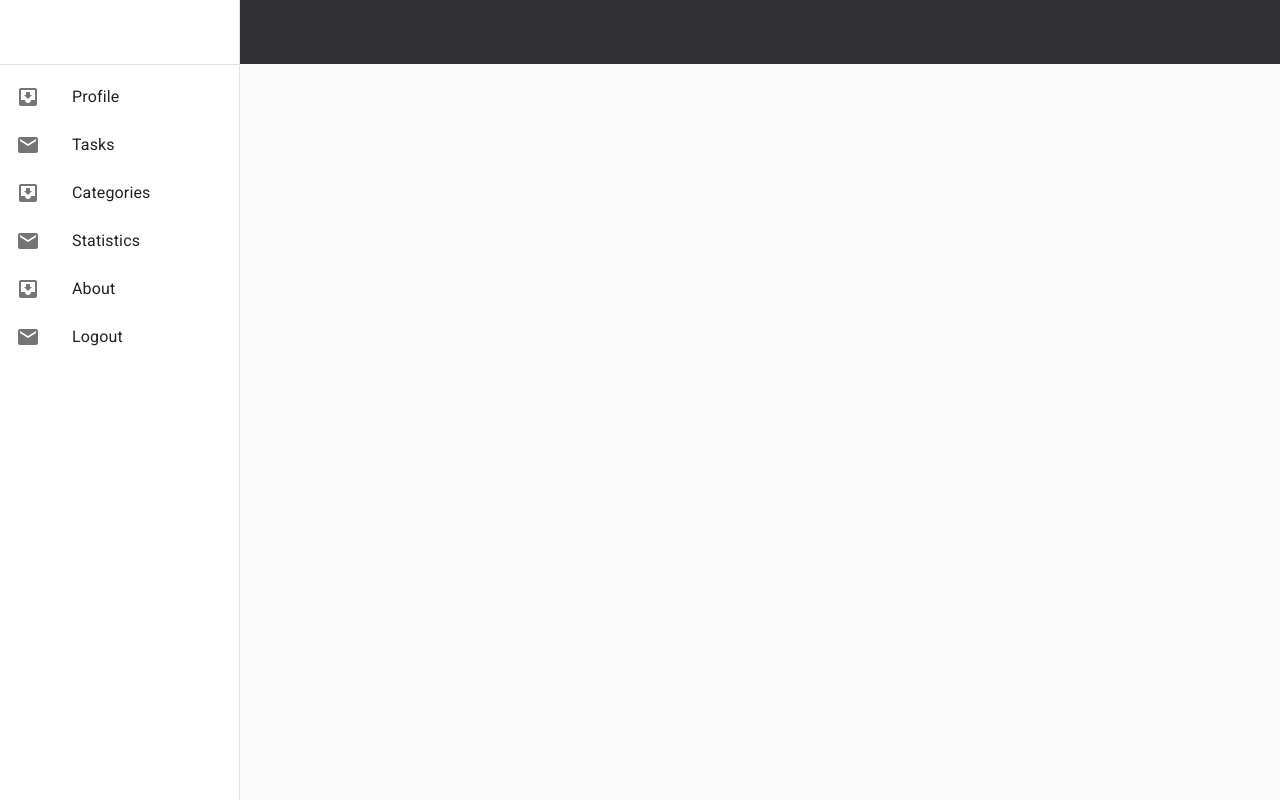
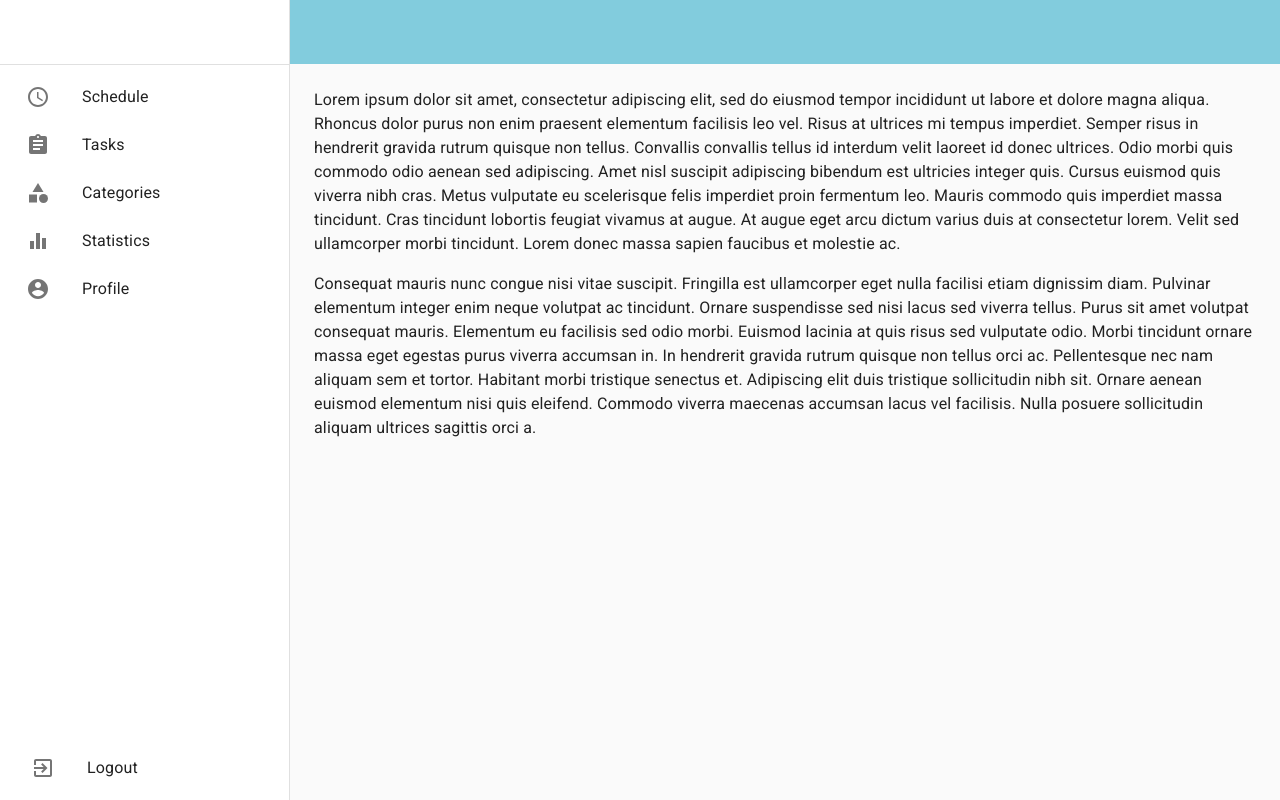
Before and after one commit to fjende/projektapp, a React (Create React App) app: page /home in a window 1280 px wide. Built offline with nearby package versions, Linux system fonts and the light colour scheme.

Commit message:
Added Nav Icons and Lables

```diff
--- a/src/components/App/App.jsx
+++ b/src/components/App/App.jsx
@@ -2,6 +2,7 @@ import React, { Component } from 'react';
 import Login from '../Pages/Login/Login';
 import Register from '../Pages/Login/Register';
 import Home from '../Pages/Home/Home';
+import Profile from '../Pages/Profile/Profile';
 import { BrowserRouter as Router, Switch, Route } from 'react-router-dom'
 import { createMuiTheme } from '@material-ui/core/styles'
 import { ThemeProvider } from '@material-ui/styles';
@@ -29,6 +30,7 @@ export class App extends Component {
             <Route path="/" exact component={Login} />
             <Route path="/register" component={Register} />
             <Route path="/home" exact component={Home} />
+            <Route path="/profile" exact component={Profile} />
           </Switch>
         </Router>
       </ThemeProvider>
--- a/src/components/Pages/Home/Home.jsx
+++ b/src/components/Pages/Home/Home.jsx
@@ -15,11 +15,20 @@ import MailIcon from '@material-ui/icons/Mail';
 import MenuIcon from '@material-ui/icons/Menu';
 import Toolbar from '@material-ui/core/Toolbar';
 import Typography from '@material-ui/core/Typography';
+import Link from '@material-ui/core/Link'
+import Profile from '../Profile/Profile';
+import AccountCircleIcon from '@material-ui/icons/AccountCircle';
+import ExitToAppIcon from '@material-ui/icons/ExitToApp';
+import AssignmentIcon from '@material-ui/icons/Assignment';
+import CategoryIcon from '@material-ui/icons/Category';
+import EqualizerIcon from '@material-ui/icons/Equalizer';
+import ScheduleIcon from '@material-ui/icons/Schedule';
+
 import { fade, makeStyles, useTheme } from '@material-ui/core/styles';
 import SearchIcon from '@material-ui/icons/Search';
 import InputBase from '@material-ui/core/InputBase';
 
-const drawerWidth = 240;
+const drawerWidth = 290;
 
 const useStyles = makeStyles(theme => ({
     root: {
@@ -47,6 +56,7 @@ const useStyles = makeStyles(theme => ({
     toolbar: theme.mixins.toolbar,
     drawerPaper: {
         width: drawerWidth,
+
     },
     content: {
         flexGrow: 1,
@@ -105,21 +115,59 @@ function Home(props) {
         <div>
             <div className={classes.toolbar} />
             <Divider />
-            <List>
-                {['Profile', 'Tasks', 'Categories', 'Statistics', 'About', 'Logout'].map((text, index) => (
-                    <ListItem button key={text}>
-                        <ListItemIcon>{index % 2 === 0 ? <InboxIcon /> : <MailIcon />}</ListItemIcon>
-                        <ListItemText primary={text} />
-                    </ListItem>
-                ))}
+            <List style={{ marginLeft: 10 }}>
+
+                <ListItem button component="a" key='Schedule' href="/home">
+
+                    <ListItemIcon><ScheduleIcon /></ListItemIcon>
+                    <ListItemText primary='Schedule' />
+
+                </ListItem>
+
+                <ListItem button component="a" key='Tasks' href="/tasks">
+
+                    <ListItemIcon><AssignmentIcon /></ListItemIcon>
+                    <ListItemText primary='Tasks' />
+
+                </ListItem>
+                <ListItem button component="a" key='Categories' href="/categories">
+
+                    <ListItemIcon><CategoryIcon /></ListItemIcon>
+                    <ListItemText primary='Categories' />
+
+                </ListItem>
+
+                <ListItem button component="a" key='Statistics' href="/statistics">
+
+                    <ListItemIcon><EqualizerIcon /></ListItemIcon>
+                    <ListItemText primary='Statistics' />
+
+                </ListItem>
+                <ListItem button component="a" key='Profile' href="/profile">
+
+                    <ListItemIcon><AccountCircleIcon /></ListItemIcon>
+                    <ListItemText primary='Profile' />
+
+                </ListItem>
             </List>
-        </div>
+            <List style={{ position: 'absolute', bottom: 0, marginLeft: 15 }}>
+                <ListItem button component="a" key='Logout' href="/Logout" >
+
+                    <ListItemIcon><ExitToAppIcon /></ListItemIcon>
+                    <ListItemText primary='Logout' />
+
+                </ListItem>
+
+
+            </List>
+
+        </div >
     );
 
     return (
         <div className={classes.root}>
             <CssBaseline />
-            <AppBar position="fixed" className={classes.appBar} color='secondary'>
+            <AppBar position="fixed" className={classes.appBar} >
 
                 <Toolbar>
                     <IconButton
@@ -160,14 +208,13 @@ function Home(props) {
                         }}
                         variant="permanent"
                         open
+                        container={container}
                     >
                         {drawer}
                     </Drawer>
                 </Hidden>
             </nav>
-            <main className={classes.content}>
-
-            </main>
+            <Profile />
         </div >
     );
 }
--- /dev/null
+++ b/src/components/Pages/Profile/Profile.jsx
@@ -0,0 +1,90 @@
+import React from "react";
+import Avatar from '@material-ui/core/Avatar';
+import Button from '@material-ui/core/Button';
+import CssBaseline from '@material-ui/core/CssBaseline';
+import TextField from '@material-ui/core/TextField';
+import FormControlLabel from '@material-ui/core/FormControlLabel';
+import Link from '@material-ui/core/Link';
+import Grid from '@material-ui/core/Grid';
+import Box from '@material-ui/core/Box';
+import { makeStyles } from '@material-ui/core/styles';
+import Container from '@material-ui/core/Container';
+import Home from '../Home/Home';
+import Typography from '@material-ui/core/Typography';
+
+const drawerWidth = 240;
+const useStyles = makeStyles(theme => ({
+    paper: {
+        marginTop: theme.spacing(8),
+        display: 'flex',
+        flexDirection: 'column',
+        alignItems: 'center',
+    },
+    avatar: {
+        margin: theme.spacing(1),
+        backgroundColor: theme.palette.secondary.main,
+    },
+    form: {
+        width: '100%', // Fix IE 11 issue.
+        marginTop: theme.spacing(1),
+    },
+    submit: {
+        margin: theme.spacing(3, 0, 2),
+    },
+    content: {
+        flexGrow: 1,
+        padding: theme.spacing(3),
+    },
+    toolbar: theme.mixins.toolbar,
+    drawerPaper: {
+        width: drawerWidth,
+    },
+    content: {
+        flexGrow: 1,
+        padding: theme.spacing(3),
+    }
+}));
+
+
+
+export default function Login() {
+
+
+
+    const classes = useStyles();
+
+    return (
+        <div>
+            <div>
+                <main className={classes.content}>
+                    <div className={classes.toolbar} />
+                    <Typography paragraph>
+                        Lorem ipsum dolor sit amet, consectetur adipiscing elit, sed do eiusmod tempor incididunt
+                        ut labore et dolore magna aliqua. Rhoncus dolor purus non enim praesent elementum
+                        facilisis leo vel. Risus at ultrices mi tempus imperdiet. Semper risus in hendrerit
+                        gravida rutrum quisque non tellus. Convallis convallis tellus id interdum velit laoreet id
+                        donec ultrices. Odio morbi quis commodo odio aenean sed adipiscing. Amet nisl suscipit
+                        adipiscing bibendum est ultricies integer quis. Cursus euismod quis viverra nibh cras.
+                        Metus vulputate eu scelerisque felis imperdiet proin fermentum leo. Mauris commodo quis
+                        imperdiet massa tincidunt. Cras tincidunt lobortis feugiat vivamus at augue. At augue eget
+                        arcu dictum varius duis at consectetur lorem. Velit sed ullamcorper morbi tincidunt. Lorem
+                        donec massa sapien faucibus et molestie ac.
+        </Typography>
+                    <Typography paragraph>
+                        Consequat mauris nunc congue nisi vitae suscipit. Fringilla est ullamcorper eget nulla
+                        facilisi etiam dignissim diam. Pulvinar elementum integer enim neque volutpat ac
+                        tincidunt. Ornare suspendisse sed nisi lacus sed viverra tellus. Purus sit amet volutpat
+                        consequat mauris. Elementum eu facilisis sed odio morbi. Euismod lacinia at quis risus sed
+                        vulputate odio. Morbi tincidunt ornare massa eget egestas purus viverra accumsan in. In
+                        hendrerit gravida rutrum quisque non tellus orci ac. Pellentesque nec nam aliquam sem et
+                        tortor. Habitant morbi tristique senectus et. Adipiscing elit duis tristique sollicitudin
+                        nibh sit. Ornare aenean euismod elementum nisi quis eleifend. Commodo viverra maecenas
+                        accumsan lacus vel facilisis. Nulla posuere sollicitudin aliquam ultrices sagittis orci a.
+        </Typography>
+                </main>
+            </div>
+        </div >
+
+
+    );
+}
```
